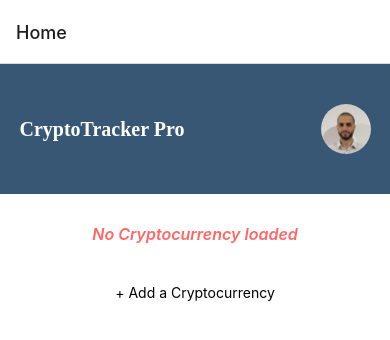
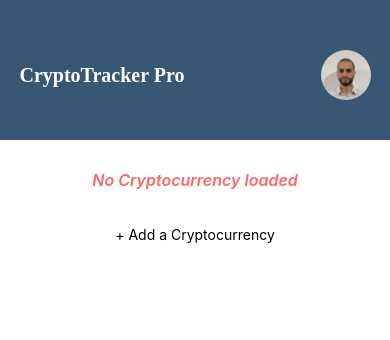
Before and after one commit to gzucca/challenge-cripto-react-native, a React Native app: screen / in a window 390 px wide. Shown: the top 340 px of the page. Built offline with nearby package versions, Linux system fonts and the light colour scheme.

Commit message:
Animations transitions and typescript types

```diff
--- a/App.tsx
+++ b/App.tsx
@@ -3,21 +3,16 @@ import React from 'react';
 import {Provider} from 'react-redux';
 import {ThemeProvider} from 'styled-components/native';
 import {SafeAreaView, StatusBar} from 'react-native';
-import {ContentView} from './styles';
 import {lightTheme, darkTheme} from './theme';
 import Main from './src/pages/Main/index';
 import Search from './src/pages/Search/index';
 import {useColorScheme} from 'react-native';
 import {store} from './src/redux/store';
 import {NavigationContainer} from '@react-navigation/native';
-import {createStackNavigator} from '@react-navigation/stack';
+import {createNativeStackNavigator} from '@react-navigation/native-stack';
+import {RootStackParamList} from './types';
 
-type RootStackParamList = {
-  Home: undefined;
-  Search: undefined;
-};
-
-const RootStack = createStackNavigator<RootStackParamList>();
+const Stack = createNativeStackNavigator<RootStackParamList>();
 
 function App(): JSX.Element {
   const isDarkTheme = useColorScheme() === 'dark';
@@ -25,13 +20,27 @@ function App(): JSX.Element {
   return (
     <ThemeProvider theme={isDarkTheme ? darkTheme : lightTheme}>
       <Provider store={store}>
-            <StatusBar />
-            <NavigationContainer>
-              <RootStack.Navigator initialRouteName="Home">
-                <RootStack.Screen name="Home" component={Main} />
-                <RootStack.Screen name="Search" component={Search} />
-              </RootStack.Navigator>
-            </NavigationContainer>
+        <StatusBar />
+        <NavigationContainer>
+          <Stack.Navigator
+            initialRouteName="Home"
+            screenOptions={{
+              headerShown: false,
+              statusBarColor: 'transparent',
+              statusBarTranslucent: true,
+            }}>
+            <Stack.Screen
+              name="Home"
+              component={Main}
+              options={{animation: 'slide_from_left'}}
+            />
+            <Stack.Screen
+              name="Search"
+              component={Search}
+              options={{animation: 'slide_from_right'}}
+            />
+          </Stack.Navigator>
+        </NavigationContainer>
       </Provider>
     </ThemeProvider>
   );
--- a/src/pages/Main/index.tsx
+++ b/src/pages/Main/index.tsx
@@ -1,11 +1,5 @@
-import {
-  Text,
-  View,
-  Image,
-  ScrollView,
-  TouchableHighlight,
-} from 'react-native';
-import React, {useState} from 'react';
+import {TouchableHighlight} from 'react-native';
+import React from 'react';
 import CryptCards from '../../components/CryptCards';
 import {
   ComponentView,
@@ -17,18 +11,12 @@ import {
   TouchableText,
   WarnText,
 } from './styles';
-import { NavigationContainer } from '@react-navigation/native';
-import { createNativeStackNavigator } from '@react-navigation/native-stack';
+import {RootStackParamList} from '../../../types';
+import type {NativeStackScreenProps} from '@react-navigation/native-stack';
 
+type Props = NativeStackScreenProps<RootStackParamList, 'Home'>;
 
-
-const Main = ({ navigation }) => {
-  const [open, setOpen] = useState(false);
-
-  const toggleCards = () => {
-    setOpen((open) => !open);
-  };
-
+const Main = ({route, navigation}: Props) => {
   return (
     <ComponentView>
       <HeaderView>
@@ -39,12 +27,10 @@ const Main = ({ navigation }) => {
         </ContainerView>
       </HeaderView>
       <ListScrollView>
-        {open ? (
-          <CryptCards></CryptCards>
-        ) : (
-          <WarnText>No Cryptocurrency loaded</WarnText>
-        )}
-        <TouchableHighlight onPress={() => navigation.navigate('Search')} underlayColor={'grey'}>
+        <WarnText>No Cryptocurrency loaded</WarnText>
+        <TouchableHighlight
+          onPress={() => navigation.navigate('Search')}
+          underlayColor={'grey'}>
           <TouchableText>+ Add a Cryptocurrency</TouchableText>
         </TouchableHighlight>
       </ListScrollView>
--- a/src/pages/Main/styles.ts
+++ b/src/pages/Main/styles.ts
@@ -6,9 +6,8 @@ export const ComponentView = styled.View`
 `;
 
 export const HeaderView = styled.View`
-  padding: 40px 0px;
+  padding: 50px 0px 40px;
   background-color: #385775;
-
 `;
 
 export const ContainerView = styled.View`
@@ -21,7 +20,7 @@ export const ContainerView = styled.View`
 `;
 
 export const ListScrollView = styled.ScrollView`
-  width: 90%;
+  padding: 0px 10%;
   display: flex;
   align-self: center;
 `;
@@ -41,8 +40,8 @@ export const HeaderText = styled.Text`
 
 export const TouchableText = styled.Text`
   align-self: center;
-  padding: 10px 0px;
-  color: ${(props) => props.theme.text};
+  padding: 6px 8px;
+  color: ${props => props.theme.text};
 `;
 
 export const WarnText = styled.Text`
--- a/src/pages/Search/index.tsx
+++ b/src/pages/Search/index.tsx
@@ -6,7 +6,9 @@ import {actionCreators, State} from '../../redux';
 import CryptCard from '../../components/CryptCard';
 import { ContainerView, HeaderView, ListScrollView, TouchableText } from './styles';
 
-const Search = () => {
+
+
+const Search = ({ navigation }) => {
   const dispatch = useDispatch();
   const {getAllCryptos} = bindActionCreators(actionCreators, dispatch);
   const globalState = useSelector((state: State) => state.cryptos);
@@ -18,7 +20,7 @@ const Search = () => {
   return (
     <ContainerView>
             <HeaderView>
-            <TouchableHighlight  underlayColor={'blue'}>
+            <TouchableHighlight onPress={() => navigation.navigate('Home')} underlayColor={'grey'}>
               <TouchableText>{'< Back to list'}</TouchableText>
             </TouchableHighlight>
             </HeaderView>
--- a/src/pages/Search/styles.ts
+++ b/src/pages/Search/styles.ts
@@ -1,7 +1,7 @@
 import styled from 'styled-components/native';
 
 export const HeaderView = styled.View`
-  padding: 20px 20px 10px;
+  padding: 50px 20px 20px;
   width: 100%;
   color: ${(props) => props.theme.text};
 `;
@@ -21,4 +21,6 @@ export const ListScrollView = styled.ScrollView`
 
 export const TouchableText = styled.Text`
   color: ${(props) => props.theme.text};
+  font-size: 16px;
+  padding: 6px 8px;
 `;
--- /dev/null
+++ b/types.tsx
@@ -0,0 +1,4 @@
+export type RootStackParamList = {
+  Home: undefined;
+  Search: undefined;
+};
```
